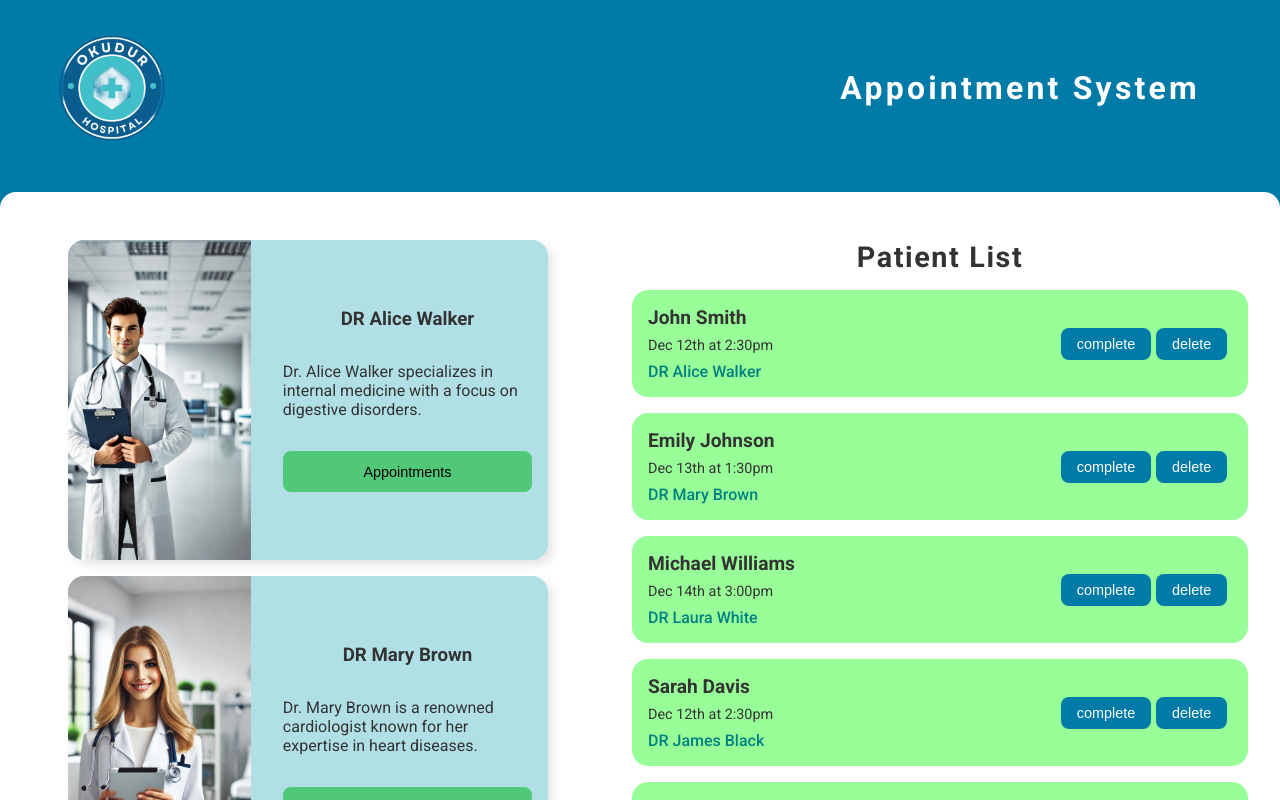
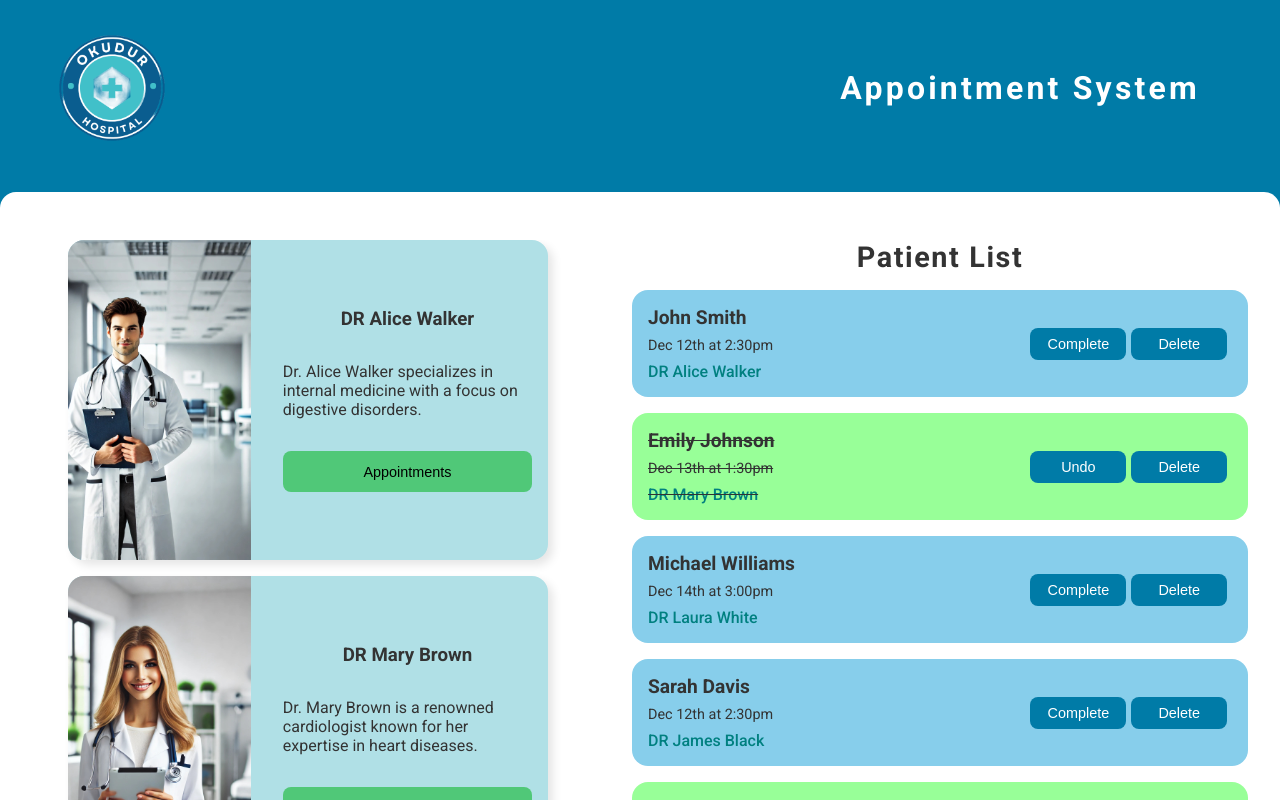
Before and after one commit to ucangun/Hospital_Appointment-_App, a React (Create React App) app: page / in a window 1280 px wide. Shown: the top 800 px of the page. Built offline with nearby package versions, Linux system fonts and the light colour scheme.

Commit message:
"Updated App.css and PatientList.jsx: changed background colors, added width to button, and modified conditional rendering and button text in PatientList component."

```diff
--- a/src/App.css
+++ b/src/App.css
@@ -146,7 +146,7 @@ nav h1 {
 }
 
 .patients_status {
-  background-color: var(--color-mint-green);
+  background-color: var(--color-sky-blue);
   padding: 1rem;
   border-radius: 1rem;
   display: flex;
@@ -179,6 +179,7 @@ nav h1 {
 }
 
 .patients_button button {
+  width: 6rem;
   border: none;
   padding: 0.5rem 1rem;
   margin-right: 0.3rem;
@@ -190,7 +191,7 @@ nav h1 {
 }
 
 .completed {
-  background-color: var(--color-teal);
+  background-color: var(--color-mint-green);
   text-decoration: line-through;
 }
 
--- a/src/components/PatientList.jsx
+++ b/src/components/PatientList.jsx
@@ -42,7 +42,9 @@ const PatientList = ({
 
   const handleComplete = (id) => {
     const actualPatients = patients.map((patient) =>
-      patient.id === id ? { ...patient, complete: !patient.complete } : patient
+      patient.id === id
+        ? { ...patient, completed: !patient.completed }
+        : patient
     );
     setPatients(actualPatients);
     setIsCompleted(!isCompleted);
@@ -76,7 +78,9 @@ const PatientList = ({
         <h2>Patient List</h2>
         {patients.map((patient) => (
           <div
-            className={`patients_status ${isCompleted ? "completed" : ""}`}
+            className={`patients_status ${
+              patient.completed ? "completed" : ""
+            }`}
             key={patient.id}
           >
             <div className="patients_info">
@@ -86,9 +90,9 @@ const PatientList = ({
             </div>
             <div className="patients_button">
               <button onClick={() => handleComplete(patient.id)}>
-                complete
+                {patient.completed ? "Undo" : "Complete"}
               </button>
-              <button onClick={() => handleDelete(patient.id)}>delete</button>
+              <button onClick={() => handleDelete(patient.id)}>Delete</button>
             </div>
           </div>
         ))}
```
